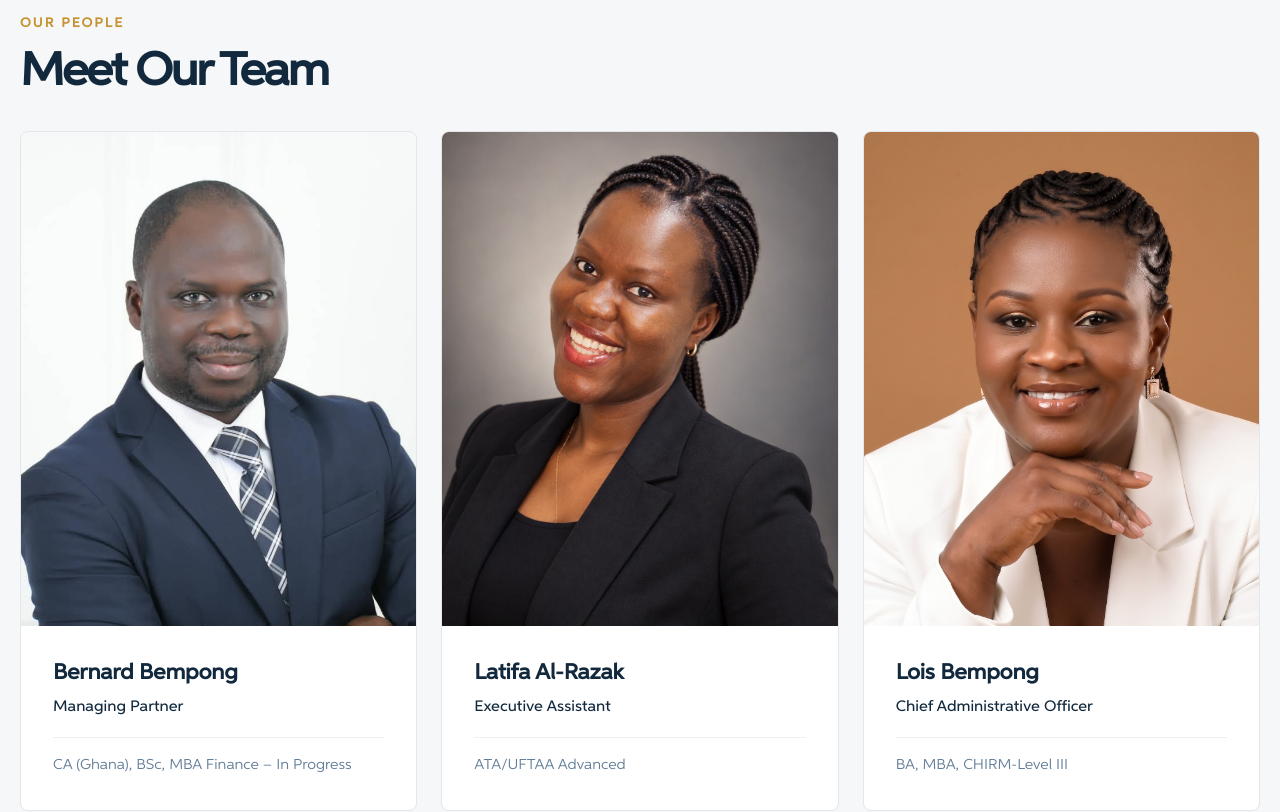
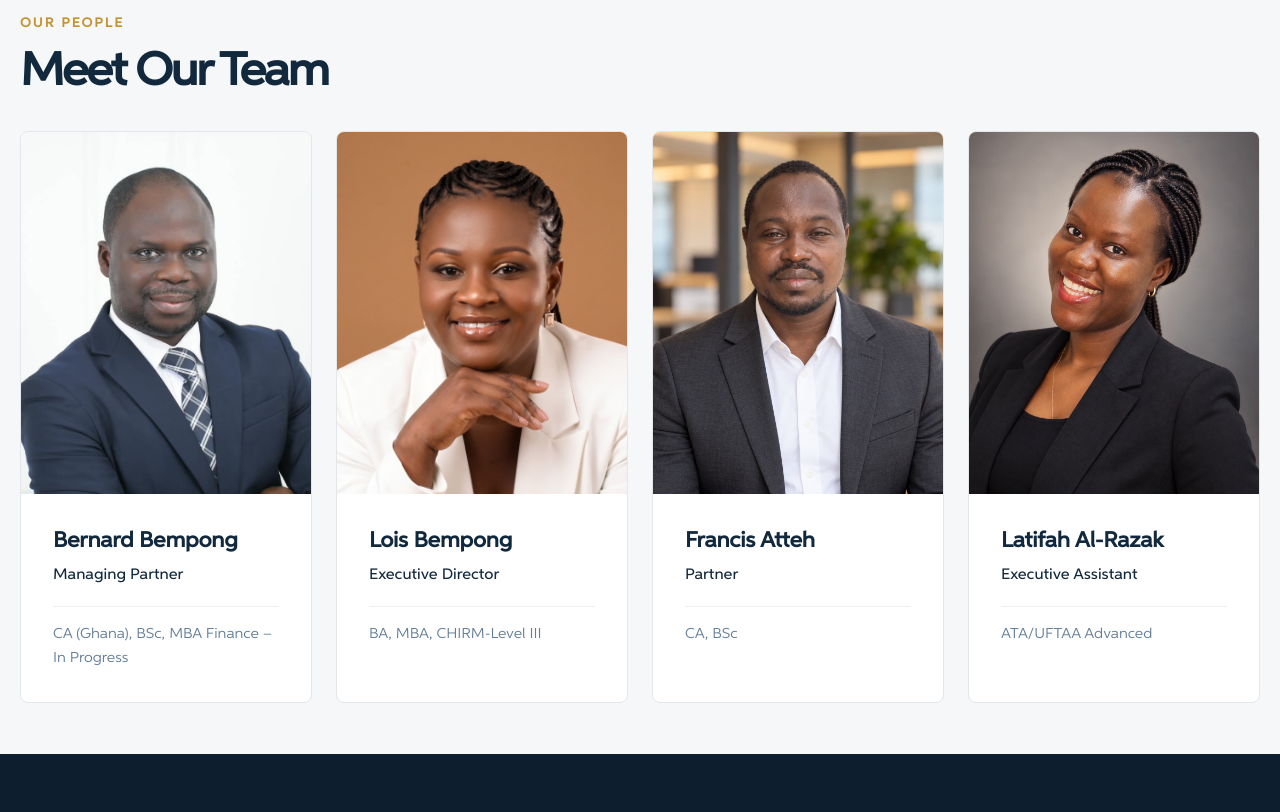
Before and after one commit to deviTopps/bba, a Next.js app: page /team in a window 1280 px wide. Shown: the part 500-1312 px from the top of the page. Built offline with nearby package versions, Linux system fonts and the light colour scheme.

Commit message:
Update team profiles and four-column layout

```diff
--- a/src/app/(site)/team/page.tsx
+++ b/src/app/(site)/team/page.tsx
@@ -10,8 +10,9 @@ export const metadata: Metadata = {
 
 const team = [
   { name: "Bernard Bempong", image: "/team/bernard-bempong.jpeg", qualifications: "CA (Ghana), BSc, MBA Finance – In Progress", role: "Managing Partner" },
-  { name: "Latifa Al-Razak", image: "/team/latifa-al-razak.jpeg", qualifications: "ATA/UFTAA Advanced", role: "Executive Assistant" },
-  { name: "Lois Bempong", image: "/team/lois-bempong.jpeg", qualifications: "BA, MBA, CHIRM-Level III", role: "Chief Administrative Officer" },
+  { name: "Lois Bempong", image: "/team/lois-bempong.jpeg", qualifications: "BA, MBA, CHIRM-Level III", role: "Executive Director" },
+  { name: "Francis Atteh", image: "/team/francis-atteh.jpeg", qualifications: "CA, BSc", role: "Partner" },
+  { name: "Latifah Al-Razak", image: "/team/latifa-al-razak.jpeg", qualifications: "ATA/UFTAA Advanced", role: "Executive Assistant" },
 ];
 
 export default function TeamPage() {
@@ -38,13 +39,13 @@ export default function TeamPage() {
                     src={person.image}
                     alt={person.name}
                     fill
-                    sizes="(max-width: 767px) 100vw, 33vw"
+                    sizes="(max-width: 767px) 100vw, 25vw"
                   />
                 </div>
                 <div className="about-team-details">
                   <h3>{person.name}</h3>
                   <p className="about-team-role">{person.role}</p>
-                  <p className="about-team-qualifications">{person.qualifications}</p>
+                  {person.qualifications && <p className="about-team-qualifications">{person.qualifications}</p>}
                 </div>
               </article>
             ))}
--- a/src/app/about.css
+++ b/src/app/about.css
@@ -514,7 +514,7 @@
 
 .about-team-grid {
   display: grid;
-  grid-template-columns: repeat(3, minmax(0, 1fr));
+  grid-template-columns: repeat(4, minmax(0, 1fr));
   gap: 1.5rem;
   margin-top: 2rem;
 }
```
Also changed, not shown: public/team/francis-atteh.jpeg (added).
